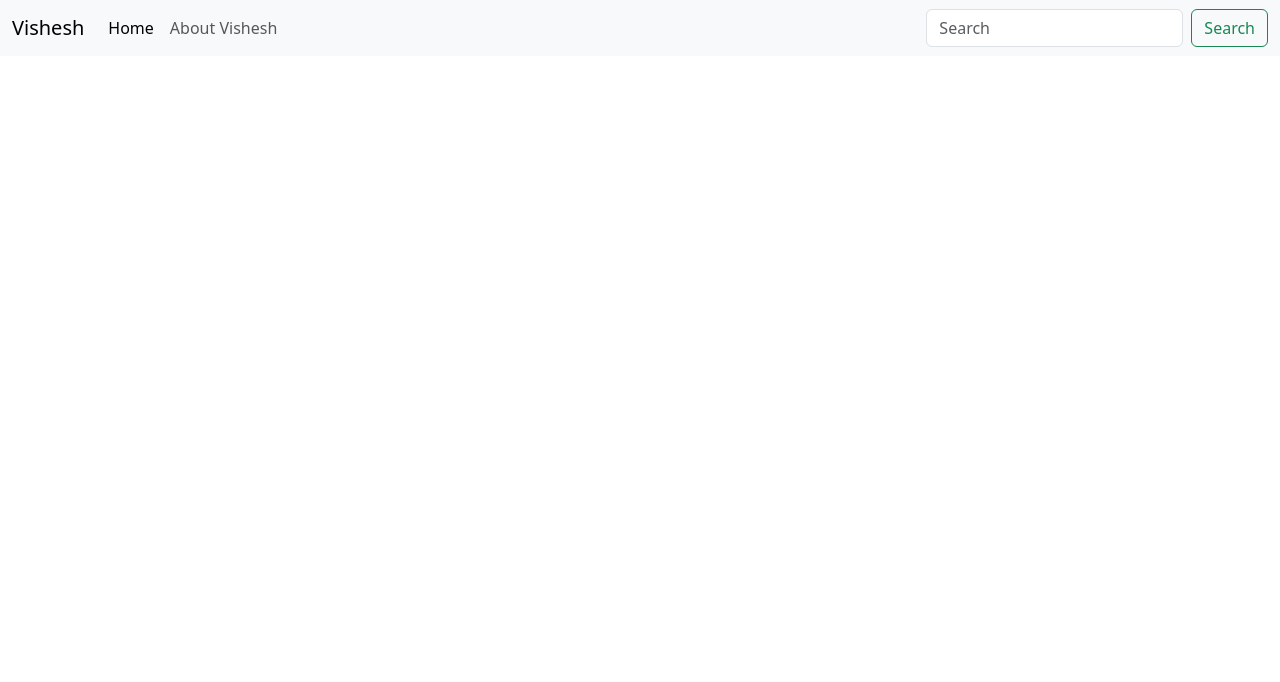
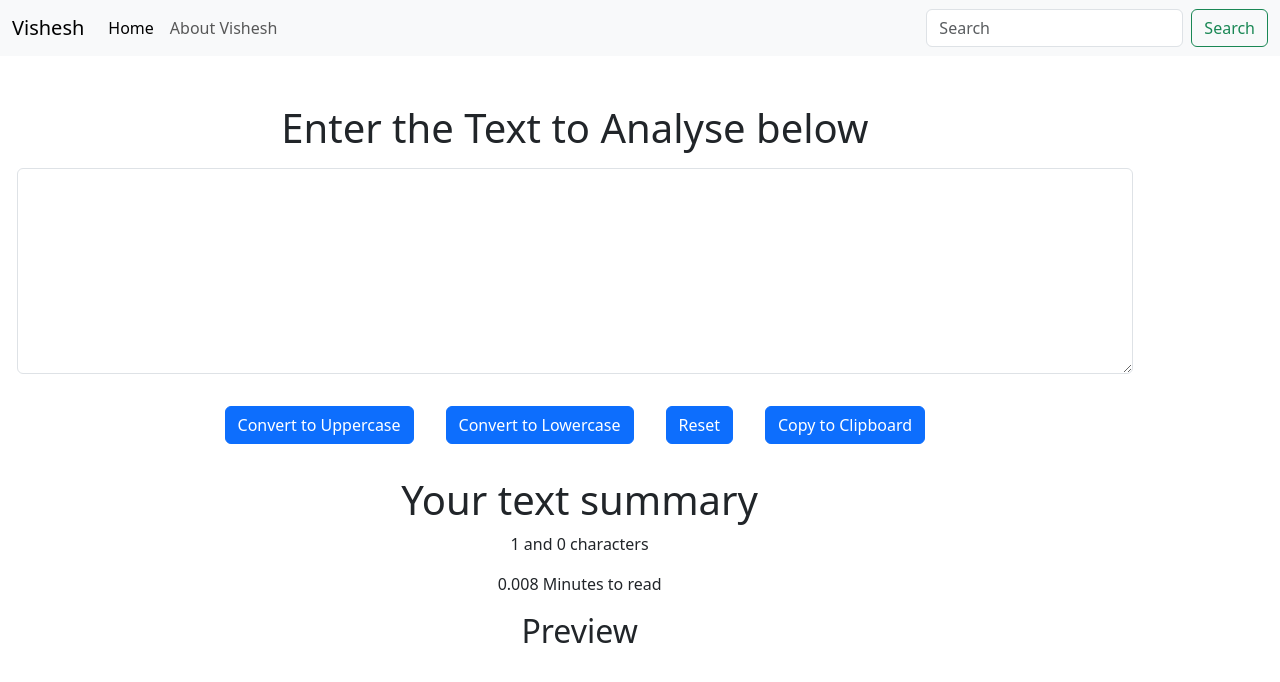
Before and after one commit to visheshrwl/textutils, a React (Create React App) app: page / in a window 1280 px wide. Shown: the top 682 px of the page. Built offline with nearby package versions, Linux system fonts and the light colour scheme.

Commit message:
Understand the concept of events, props and state.

```diff
--- a/src/App.js
+++ b/src/App.js
@@ -1,4 +1,5 @@
 import Navbar from './components/Navbar';
+import TextForm from './components/TextForm';
 import './App.css';
 
 function App() {
@@ -6,8 +7,11 @@ function App() {
     <>
 
         <Navbar title="Vishesh" aboutText="About Vishesh"/>
+        <div className="container my-5">
+          <TextForm heading="Enter the Text to Analyse below"/>
+        </div>
+
     </>
   );
 }
-
 export default App;
--- a/src/components/Navbar.js
+++ b/src/components/Navbar.js
@@ -1,4 +1,5 @@
 import React from 'react'
+import PropTypes from 'prop-types'
 
 export default function Navbar(props) {
   return (
@@ -26,3 +27,14 @@ export default function Navbar(props) {
   </nav>
   )
 }
+
+
+Navbar.propTypes = {
+  title: PropTypes.string.isRequired,
+  aboutText: PropTypes.string
+}
+
+Navbar.defaultProps = {
+  title: "Set Title Here",
+  aboutText: "Set About Text Here"
+}
--- /dev/null
+++ b/src/components/TextForm.js
@@ -0,0 +1,46 @@
+import React, {useState} from 'react'
+
+export default function TextForm(props) {
+    const handleUpUppercase = () => {
+        let newText = text.toUpperCase();
+        setText(newText);
+    }
+    const handleUpLowercase = () => {
+        let newText = text.toLowerCase();
+        setText(newText);
+    }
+    const clearText = () => {
+        let newText = text.replace(text, '');
+        setText(newText);
+    }
+    const Copy = () => {
+        let copyText = text;
+    }
+    const handleOnchange = (event) => {
+        setText(event.target.value);
+    }
+    const [text, setText] = useState('');
+    // setText("New Text");
+  return (
+    <>
+    <div className="conatiner">
+        <h1>{props.heading}</h1>
+        <div className="mb-3 my-3">
+        <textarea className="form-control"  value = {text} onChange={handleOnchange} id="myBox" rows="8"></textarea>
+        </div>
+        <button className="btn btn-primary mx-3 my-3" onClick={handleUpUppercase}>Convert to Uppercase</button>
+        <button className="btn btn-primary mx-3 my-3" onClick={handleUpLowercase}>Convert to Lowercase</button>
+        <button className="btn btn-primary mx-3 my-3" onClick={clearText}>Reset</button>
+        <button className="btn btn-primary mx-3 my-3" onClick={Copy}>Copy to Clipboard</button>
+    </div>
+    <div className="container my-3">
+        <h1>Your text summary</h1>
+        <p> {
+        text.split(" ").length} and {text.length} characters</p>
+        <p> {0.008 * (text.split(" ").length)} Minutes to read</p>
+        <h2>Preview</h2>
+        <p>{text}</p>
+    </div>
+    </>
+  );
+}
```
